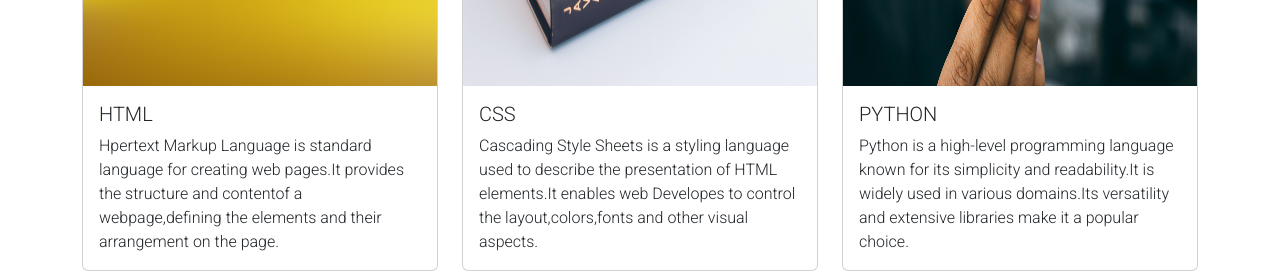
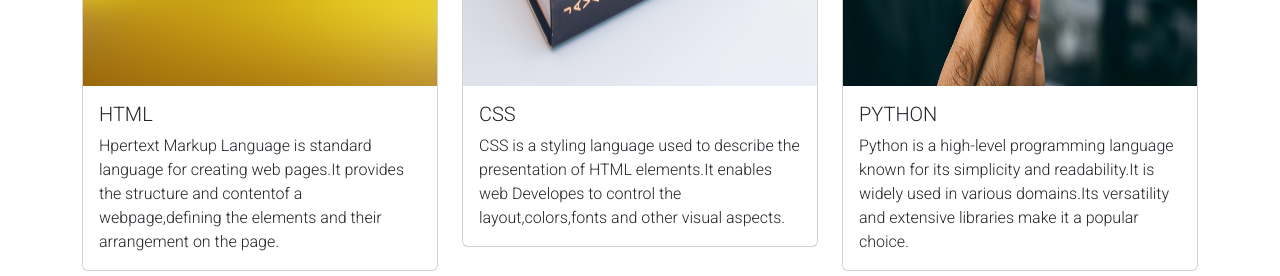
Before and after one commit to Divya-Anisetti/ProjectCP, a plain HTML site: page index.html in a window 1280 px wide. Shown: the part 2340-2616 px from the top of the page. Drawn offline with nearby package versions, Linux system fonts and the light colour scheme.

Commit message:
Update index.html

```diff
--- a/index.html
+++ b/index.html
@@ -158,7 +158,7 @@ I wanted to mention about my part in NCC as I'm a NCC Cadet in Navy Wing, I've c
           <img src=".\images\CSS.jpg.jpg" class="card-img-top" alt="...">
           <div class="card-body">
             <h5 class="card-title">CSS</h5>
-            <p class="card-text">Cascading Style Sheets is a styling language used to describe the presentation of HTML elements.It enables web Developes to control the layout,colors,fonts and other visual aspects.</p>
+            <p class="card-text">CSS is a styling language used to describe the presentation of HTML elements.It enables web Developes to control the layout,colors,fonts and other visual aspects.</p>
 
           </div>
         </div>
```
